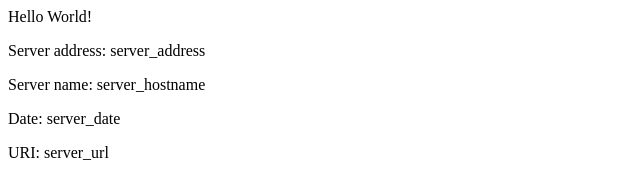
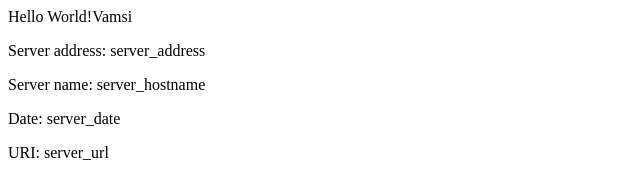
Before and after one commit to vamsi12619/eks-example, a plain HTML site: page src/index.html in a window 1280 px wide. Shown: the full height of the page, 0-640 px from the left. Drawn offline with Linux system fonts and the light colour scheme.

Commit message:
V5 Vamsi in HeADING

```diff
--- a/src/index.html
+++ b/src/index.html
@@ -2,7 +2,7 @@
 <title>Hello Worldi Vamsi</title>
 </head>
 <div class="info">
-<h>Hello World!</h>
+<h>Hello World!Vamsi</h>
 <p><span>Server&nbsp;address:</span> <span>server_address</span></p>
 <p><span>Server&nbsp;name:</span> <span>server_hostname</span></p>
 <p class="smaller"><span>Date:</span> <span>server_date</span></p>
```
